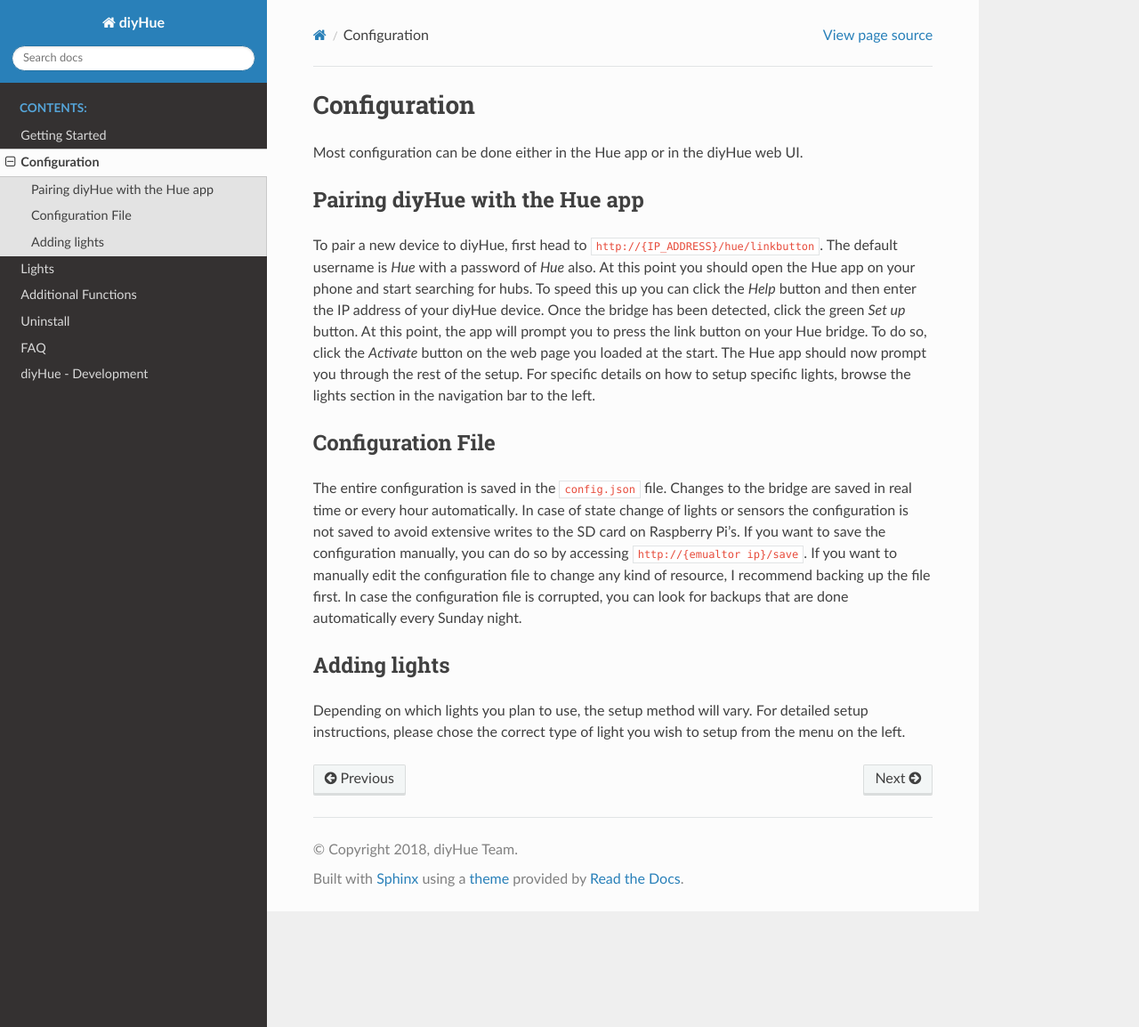
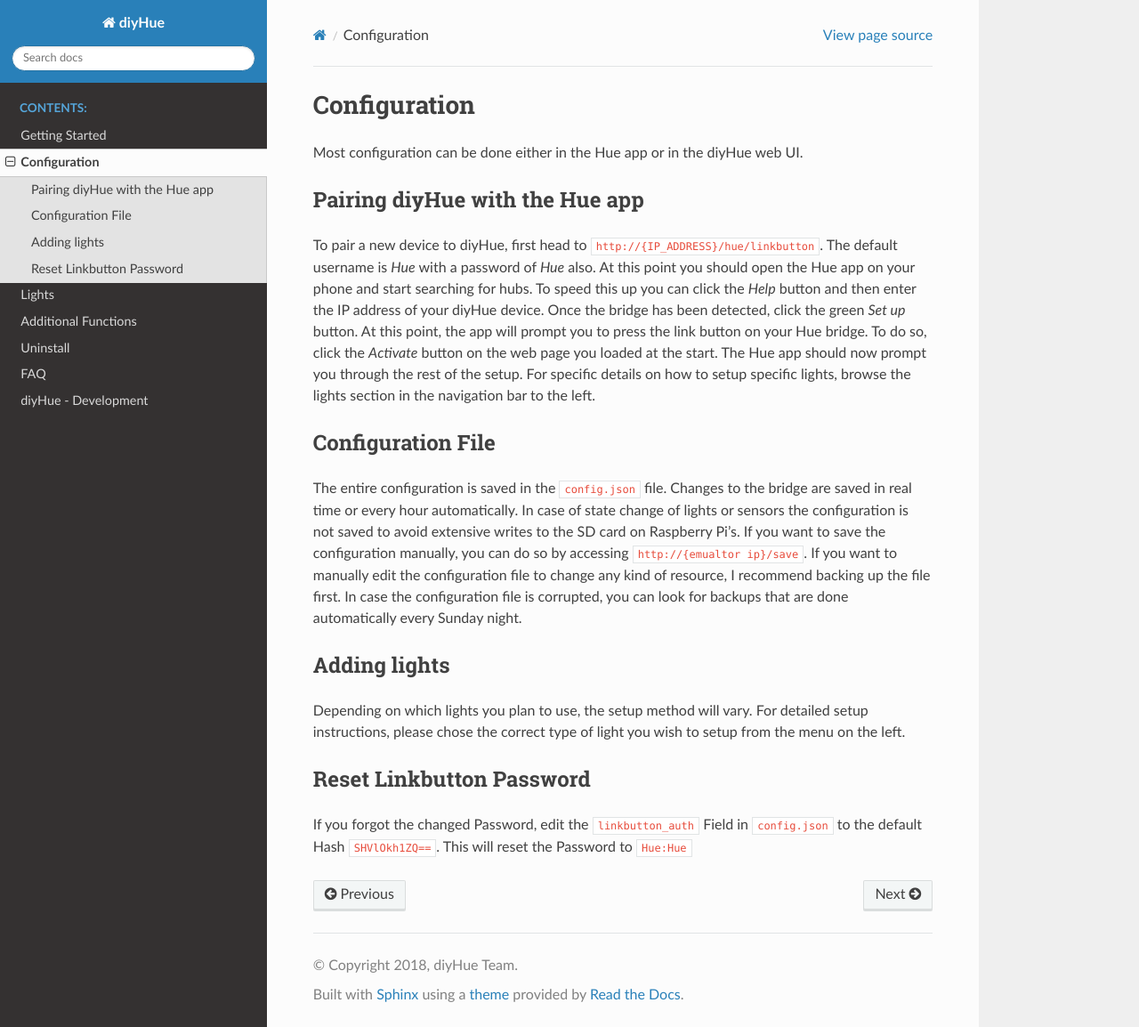
Before and after one commit to diyhue/ReadTheDocs, a Sphinx documentation site: the page built from source/configuration.rst, in a window 1280 px wide and 1154 px high. Shown: the whole window at 89% size. Built offline with Sphinx 7.4.7 and the Read the Docs theme 2.0.0, drawn with Linux system fonts in a browser that asks for light colours.

Commit message:
Update configuration.rst

```diff
--- a/source/configuration.rst
+++ b/source/configuration.rst
@@ -19,3 +19,10 @@
 -------------
 
 Depending on which lights you plan to use, the setup method will vary. For detailed setup instructions, please chose the correct type of light you wish to setup from the menu on the left.
+
+
+Reset Linkbutton Password
+-------------
+
+If you forgot the changed Password, edit the ``linkbutton_auth`` Field in ``config.json`` to the default Hash ``SHVlOkh1ZQ==``.
+This will reset the Password to ``Hue:Hue``
```
